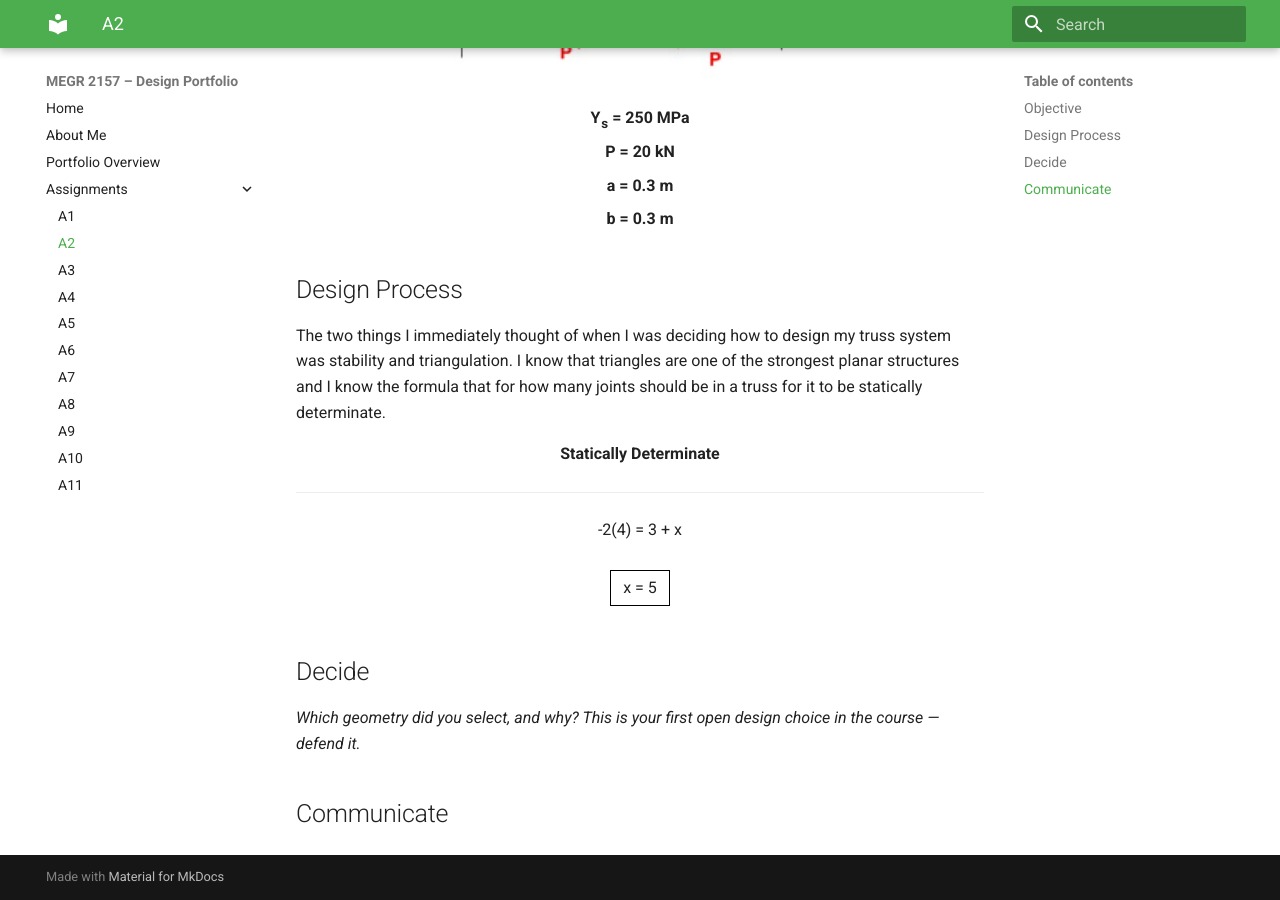
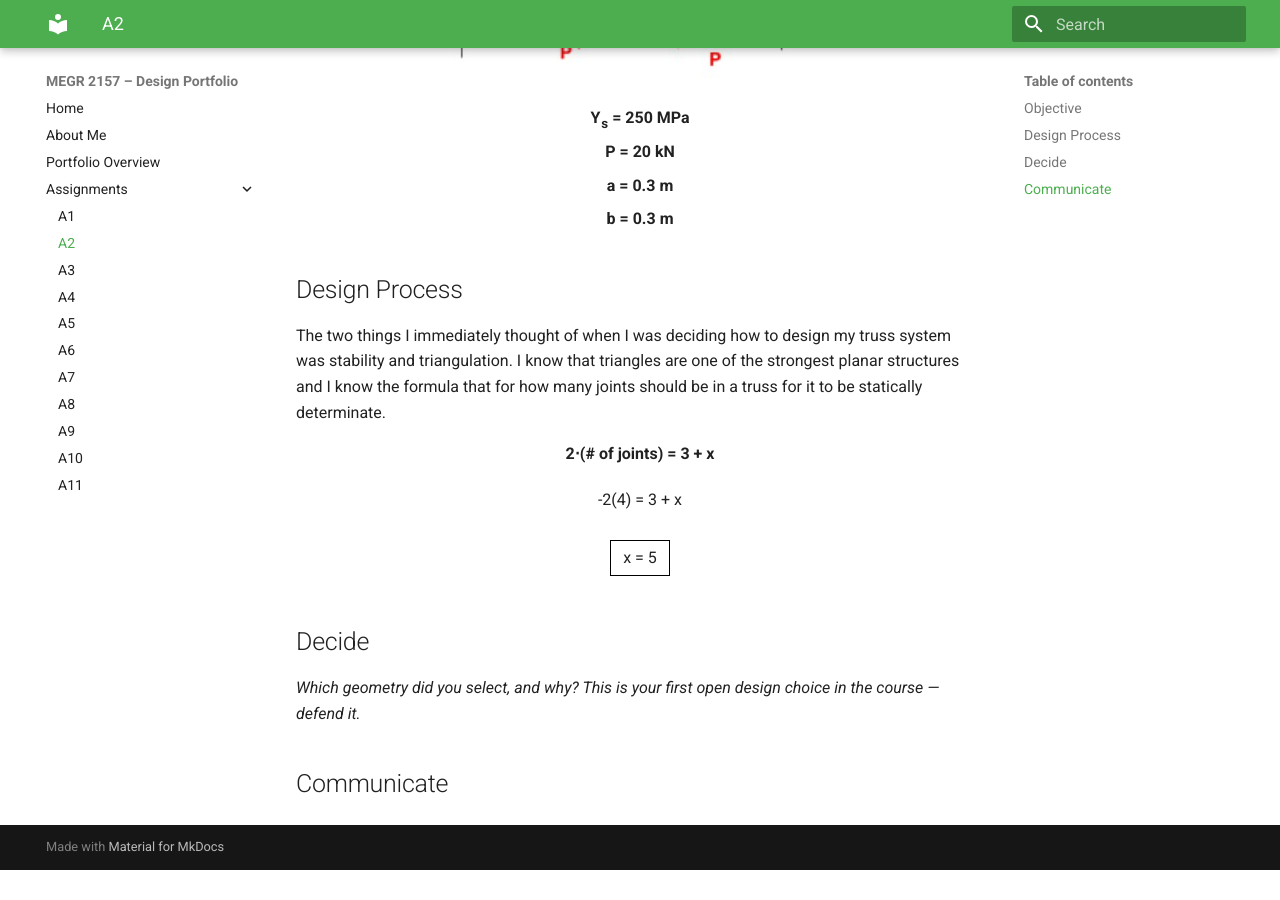
Before and after one commit to SanjayKashyap24/design-projects-portfolio, an MkDocs documentation site: the page built from docs/assignments/A02/index.md, in a window 1280 px wide and 900 px high, scrolled down 556 px. Built offline with MkDocs 1.6.1 and Material for MkDocs 9.7.7, drawn with Linux system fonts in a browser that asks for light colours; after the commit the page ends 1426 px from its top, so only the background shows below that.

Commit message:
Update truss system design explanation

```diff
--- a/docs/assignments/A02/index.md
+++ b/docs/assignments/A02/index.md
@@ -20,8 +20,7 @@ My objective is to design and 3D model a truss system out of A36 steel that can
 The two things I immediately thought of when I was deciding how to design my truss system was stability and triangulation. I know that triangles are one of the strongest planar structures and I know the formula that for how many joints should be in a truss for it to be statically determinate.
 
 <div style="text-align: center;">
-  <p style="font-weight: bold; margin: 8px 0;">Statically Determinate</p>
-  <hr>
+  <p style="font-weight: bold; margin: 8px 0;">2⋅(# of joints) = 3 + x</p>
   <p style="font-weight: normal; margin: 20px 0;">-2(4) = 3 + x</p>
   <p style="display: inline-block; border: 1px solid #000; padding: 4px 12px; margin: 8px 0; font-weight: normal;">x = 5</p>
 </div>
```
